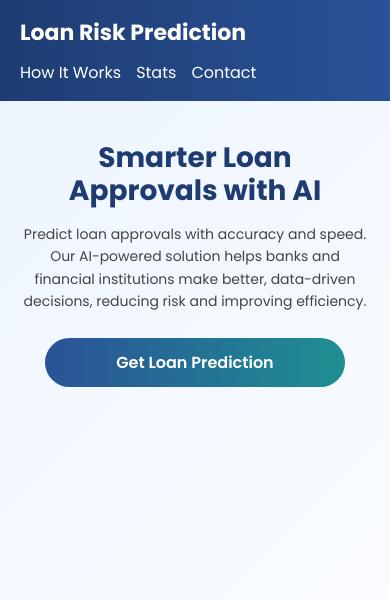
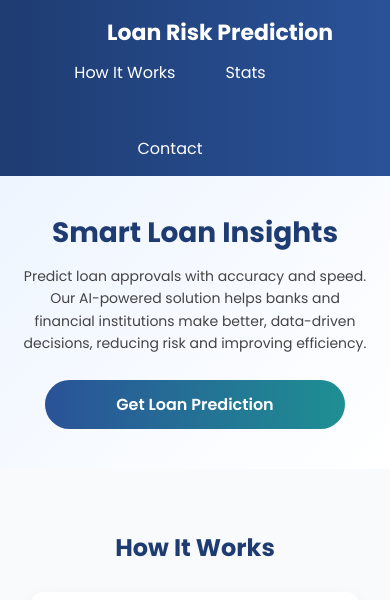
Before and after one commit to tanu-119/Loan-Prediction, a Flask app: page / in a window 390 px wide. Shown: the top 600 px of the page. Run offline with Flask 3, Linux system fonts and the light colour scheme; parts of the project's set-up code (start-up, migrations or seed data) failed here and were passed over.

Commit message:
Update index.html

```diff
--- a/templates/index.html
+++ b/templates/index.html
@@ -19,13 +19,13 @@ body {
   color: #2c3e50;
   line-height: 1.6;
   scroll-behavior: smooth;
-  overflow-x: hidden; /* prevent sideways scroll */
+  overflow-x: hidden;
 }
 
 /* Header */
 header {
   background: linear-gradient(90deg, #1e3c72, #2a5298);
-  padding: 15px 20px;
+  padding: 20px 60px;
   color: white;
   display: flex;
   align-items: center;
@@ -33,19 +33,21 @@ header {
   position: sticky;
   top: 0;
   z-index: 1000;
-  flex-wrap: wrap;
+  flex-wrap: nowrap;
 }
 
 .logo {
   font-size: 22px;
   font-weight: 700;
+  margin-left: 50px;
 }
 
 nav {
   display: flex;
   flex-wrap: wrap;
-  gap: 15px;
+  gap: 50px;
   margin-top: 10px;
+  margin-right: 50px;
 }
 
 nav a {
@@ -63,21 +65,22 @@ nav a:hover {
 /* Hero */
 .hero {
   display: flex;
+  flex-wrap: wrap;
   align-items: center;
-  justify-content: space-between;
-  flex-wrap: wrap;
+  justify-content: center;
+  text-align: center;
   padding: 60px 8%;
   background: linear-gradient(135deg, #eef5ff, #ffffff);
 }
 
 .hero-text {
-  flex: 1 1 450px;
-  padding-right: 20px;
+  flex: 1 1 50%;
   animation: fadeInLeft 1s ease;
+  max-width: 600px;
 }
 
 .hero-text h1 {
-  font-size: clamp(28px, 6vw, 48px); /* scales with screen */
+  font-size: clamp(28px, 6vw, 48px);
   font-weight: 700;
   color: #1e3c72;
   margin-bottom: 15px;
@@ -91,14 +94,14 @@ nav a:hover {
 }
 
 .hero img {
-  flex: 1 1 350px;
-  max-width: 90%;
+  flex: 0 0 30%;
+  width: 200px;
   height: auto;
   margin: 20px auto 0;
   animation: float 4s ease-in-out infinite;
   display: block;
+  padding-left: 0;
 }
-
 /* Button */
 .btn-primary {
   padding: 12px 28px;
@@ -322,6 +325,12 @@ footer {
   .hero-text {
     padding-right: 0;
   }
+  header {
+    padding: 15px 30px;
+  }
+   .hero img {
+    display: none;
+  }
 }
 
 /* Mobile */
@@ -340,6 +349,18 @@ footer {
     padding: 15px 20px;
     font-size: 18px;
   }
+  header {
+    flex-direction: column;
+    align-items: center;
+    padding: 15px 20px;
+  }
+  nav {
+    margin-top: 10px;
+    justify-content: center;
+  }
+  .hero img {
+    display: none;
+  }
 }
 
   </style>
@@ -357,7 +378,7 @@ footer {
 
   <section class="hero">
     <div class="hero-text">
-      <h1>Smarter Loan Approvals with AI</h1>
+      <h1>Smart Loan Insights</h1>
       <p>
         Predict loan approvals with accuracy and speed.
         Our AI-powered solution helps banks and financial institutions make
```
